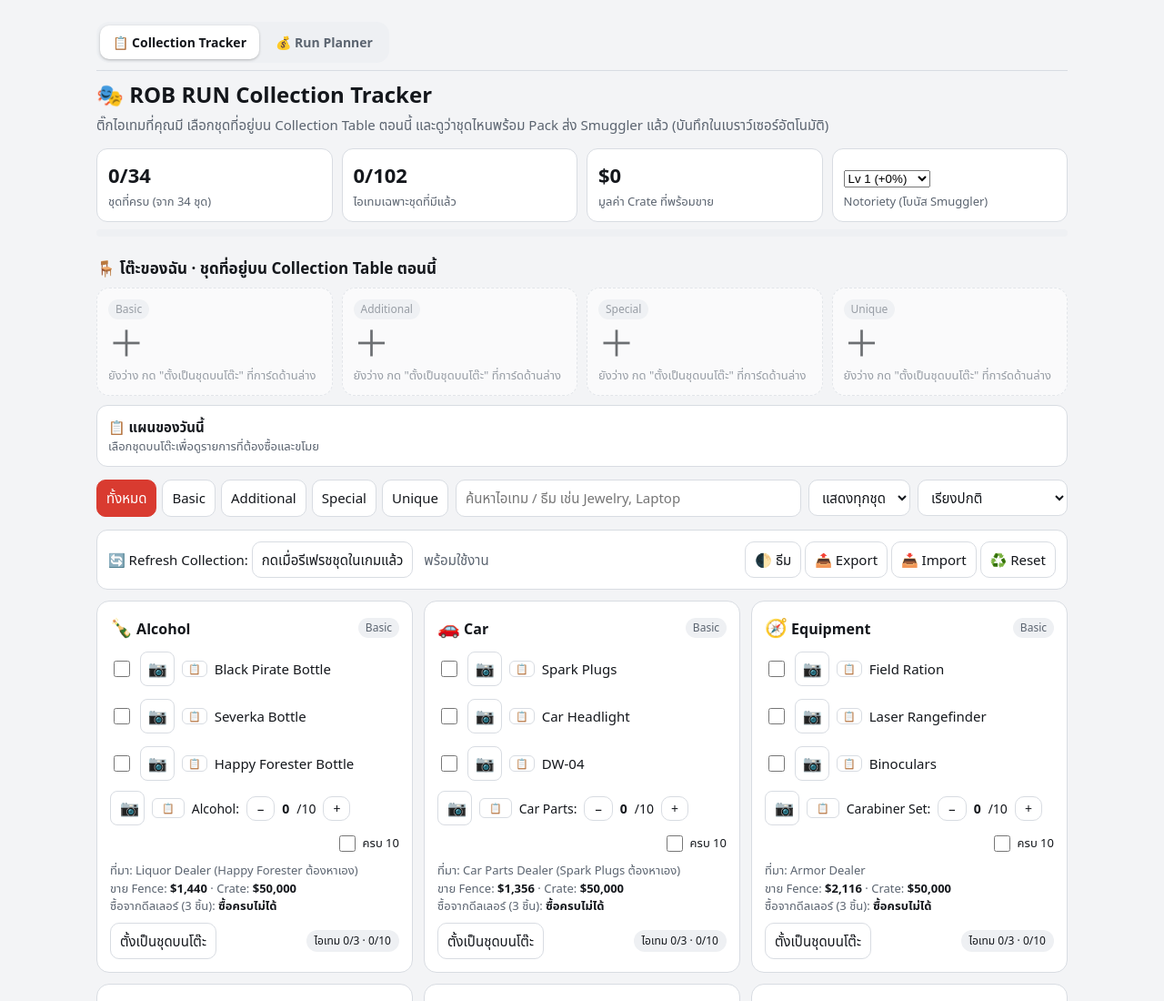
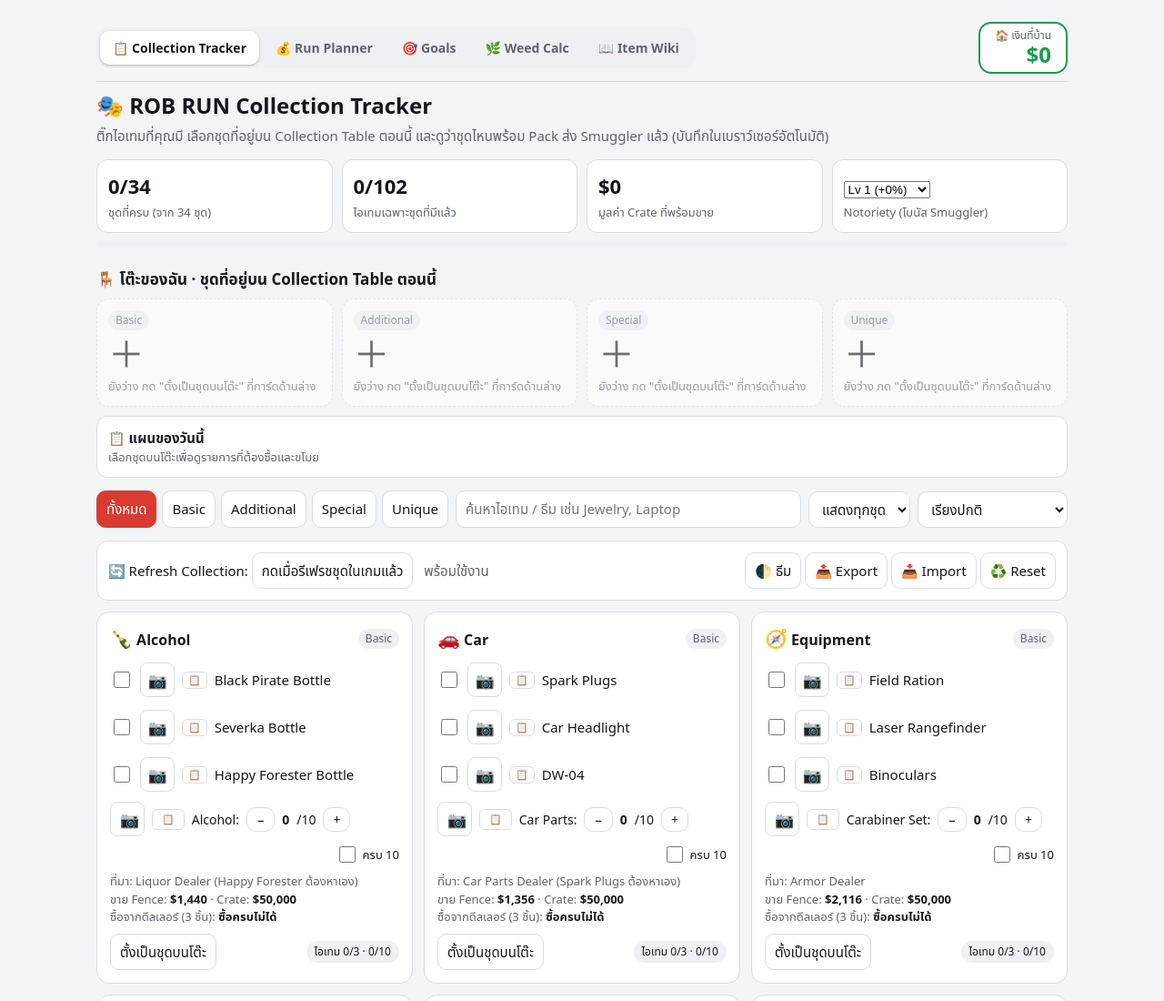
Before and after one commit to poopa01/ROB-RUN-Web-Tool, a plain HTML site: page index.html in a window 1280 px wide. Shown: the top 1100 px of the page at 91% size. Drawn offline with Linux system fonts and the light colour scheme.

Commit message:
Update weed goal index.html

```diff
--- a/index.html
+++ b/index.html
@@ -67,11 +67,12 @@ body::before{content:"";position:fixed;inset:0 0 auto;height:env(safe-area-inset
 .pg{display:flex;gap:4px;background:var(--chip);padding:4px;border-radius:14px}
 .pgt{padding:8px 14px;border-radius:10px;text-decoration:none;color:var(--mu);font-weight:600;font-size:14px;white-space:nowrap}
 .pgt:hover{color:var(--tx)}.pgt.on{background:var(--card);color:var(--tx);box-shadow:0 1px 3px rgba(0,0,0,.25)}
+.pg{flex-wrap:wrap}.money{margin-left:auto;display:flex;flex-direction:column;align-items:flex-end;line-height:1.15;background:var(--card);border:2px solid var(--ok);border-radius:14px;padding:6px 16px;text-decoration:none;color:var(--tx)}.money small{font-size:12px;color:var(--mu)}.money b{font-size:24px;color:var(--ok)}
 </style>
 </head>
 <body>
 <div class="wrap">
-<header class="top"><nav class="pg"><a class="pgt on" aria-current="page">📋 Collection Tracker</a><a class="pgt" href="rob-run-planner.html">💰 Run Planner</a></nav></header>
+<header class="top"><nav class="pg"><a class="pgt on" aria-current="page">📋 Collection Tracker</a><a class="pgt" href="rob-run-planner.html">💰 Run Planner</a><a class="pgt" href="rob-run-goals.html">🎯 Goals</a><a class="pgt" href="rob-run-weed.html">🌿 Weed Calc</a><a class="pgt" href="rob-run-wiki.html">📖 Item Wiki</a></nav><a class="money" href="rob-run-planner.html" title="กดเพื่อแก้เงินที่บ้านใน Run Planner"><small>🏠 เงินที่บ้าน</small><b id="hmv">$0</b></a></header>
 <h1>🎭 ROB RUN Collection Tracker</h1>
 <p class="sub">ติ๊กไอเทมที่คุณมี เลือกชุดที่อยู่บน Collection Table ตอนนี้ และดูว่าชุดไหนพร้อม Pack ส่ง Smuggler แล้ว (บันทึกในเบราว์เซอร์อัตโนมัติ)</p>
 
@@ -258,5 +259,6 @@ document.addEventListener("drop",e=>{const u=e.target.closest("[data-up]");if(!u
 setInterval(tick,1000);tick();view();
 </script>
  <script src="storage-manager.js"></script>
+<script>(()=>{const f=()=>{try{const v=JSON.parse(localStorage.getItem("robrun_run_v1")||"{}").v||{};document.getElementById("hmv").textContent="$"+Math.round((+v.hd||0)+(+v.hc||0)).toLocaleString("en-US")}catch(e){}};f();addEventListener("storage",f);addEventListener("focus",f)})()</script>
 </body>
 </html>
```
